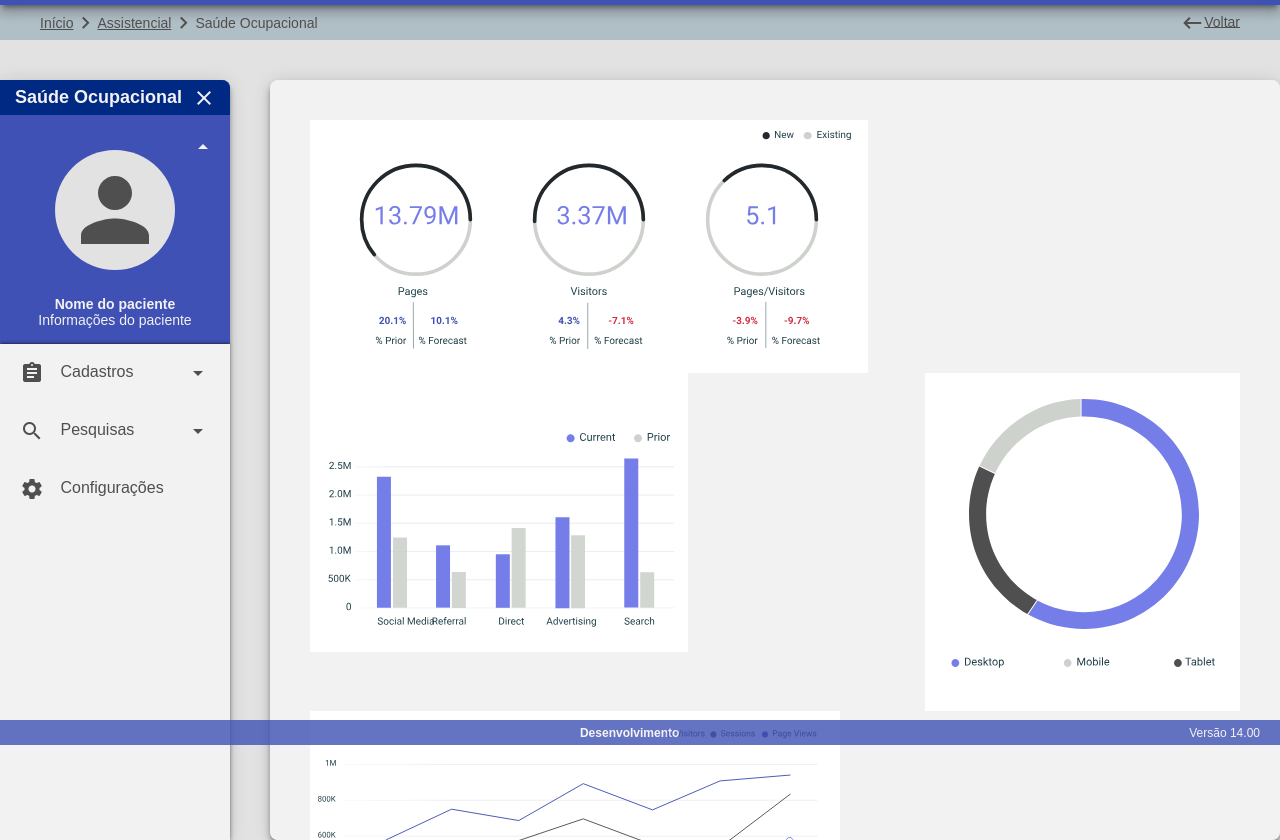
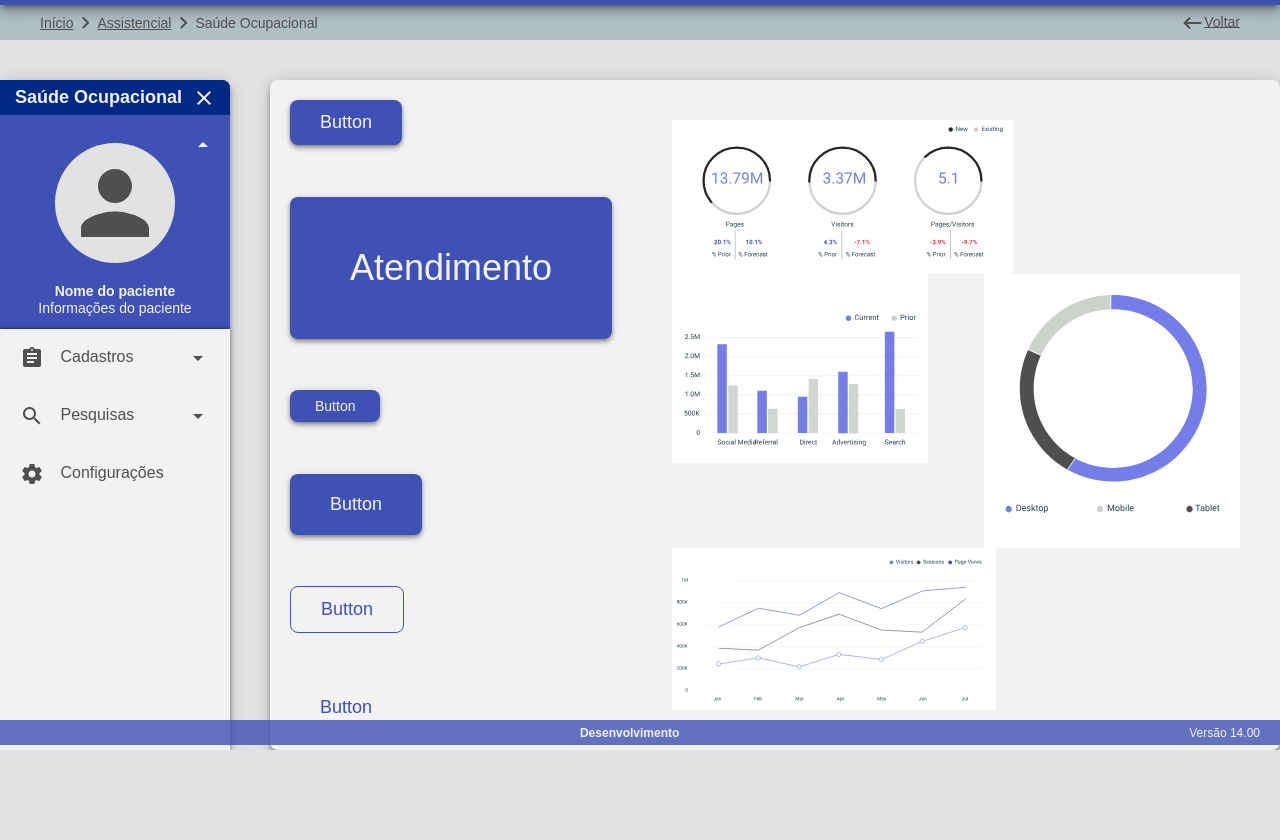
Before and after one commit to louisberns/hosp-redesign-ex, a website: page index.html in a window 1280 px wide. Shown: the part 55-895 px from the top of the page. After the commit the page ends 805 px from the top, so only its background shows below. Drawn offline with Linux system fonts and the light colour scheme.

Commit message:
Added buttons example

```diff
--- a/index.html
+++ b/index.html
@@ -118,6 +118,26 @@
 			<!--Conteúdo principal de interação com a aplicação-->
 			<div id="content" class="content-wrap container justify-content-center flex-grow-5">
 				<div class="content-block container">
+					<div class="content-buttons container column justify-content-between padding-20">
+						<div class="button">
+							Button
+						</div>
+						<div class="button button-totem">
+							Atendimento
+						</div>
+						<div class="button button-sm">
+							Button
+						</div>
+						<div class="button button-lg">
+							Button
+						</div>
+						<div class="button button-stk">
+							Button
+						</div>
+						<div class="button button-flat">
+							Button
+						</div>
+					</div>
 					<div class="fake-content container wrap justify-content-between">
 						<div class="fake-content__item container" id="fake-one"><img src="img/fake1.svg" alt="" class="fake-image"></div>
 						<div class="fake-content__item container" id="fake-two"><img src="img/fake2.svg" alt="" class="fake-image"></div>
--- a/scss/base/variables.scss
+++ b/scss/base/variables.scss
@@ -10,6 +10,7 @@ $color-gray: #e1e2e1;
 $color-dark: #4f4f4f;
 
 /*Fonts*/
+$font-size-xx: 36px;
 $font-size-xl: 24px;
 $font-size-lg: 18px;
 $font-size-nm: 16px;
--- a/scss/components/buttons.scss
+++ b/scss/components/buttons.scss
@@ -1,3 +1,77 @@
 .dropdown___toggle {
   transform: rotate(180deg);
 }
+
+.button {
+	height: auto;
+	width: fit-content;
+	padding: 12px 30px;
+	color: $color-white;
+	background: $color-primary;
+	font-size: $font-size-lg;
+	text-align: center;
+	border-radius: 8px;
+	box-sizing: border-box;
+	cursor: pointer;
+
+	@include toggle-transition($sec: .28s);
+	@include z-depth(4);
+
+
+	&.button-totem {
+		padding: 50px 60px;
+		font-size: $font-size-xx;
+	}
+
+	&.button-sm {
+		padding: 8px 25px;
+		font-size: $font-size-sm;
+	}
+
+	&.button-lg {
+		padding: 20px 40px;
+	}
+
+	&.button-stk {
+		background: transparent;
+		border: 1px solid $color-primary;
+		box-shadow: none;
+		color: $color-primary;
+
+		&:hover {
+			color: $color-white;
+			background: $color-primary;
+			box-shadow: none;
+		}
+
+		&:active {
+			box-shadow: none;
+		}
+	}
+
+	&.button-flat {
+		background: transparent;
+		color: $color-primary;
+		box-shadow: none;
+
+		&:hover {
+			background: none;
+			box-shadow: none;
+		}
+
+		&:active {
+			box-shadow: none;
+		}
+	}
+
+	&:hover {
+		filter: opacity(.9);
+		@include z-depth(8);
+	}
+
+	&:active {
+		filter: opacity(1);
+		@include z-depth(2);
+		@include toggle-transition($sec: .28s, $form: ease-in);
+	}
+}
```
Also changed, not shown: css/main.css.
